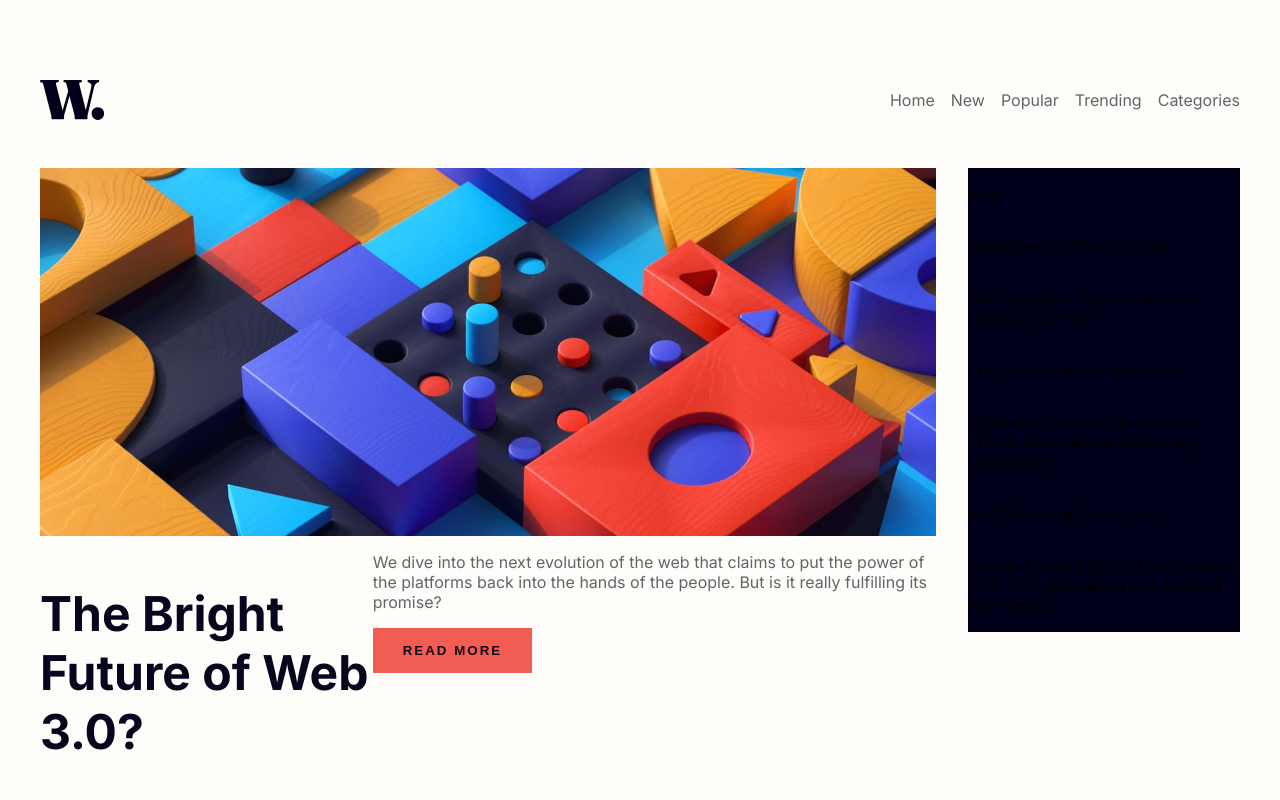
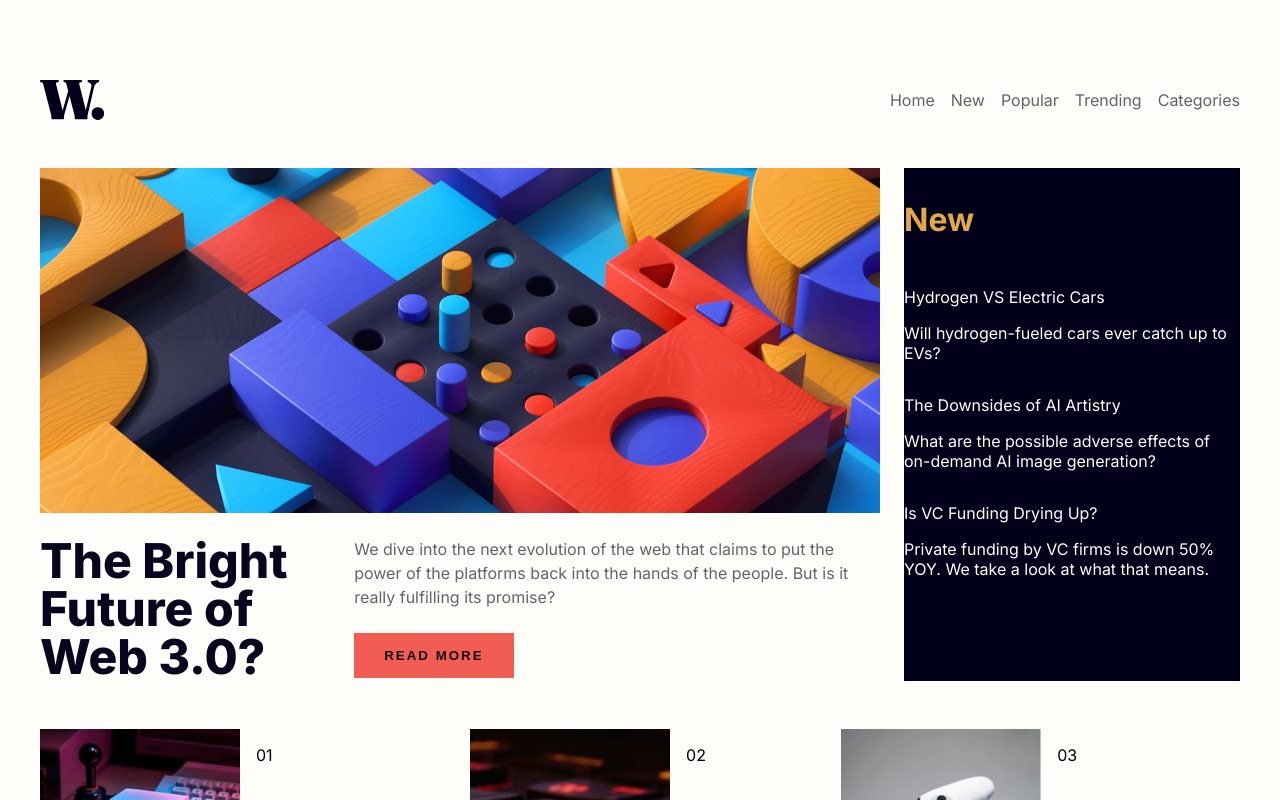
Before and after one commit to nadejda-g/news-homepage-react, a Next.js app: page / in a window 1280 px wide. Shown: the top 800 px of the page. Built offline with nearby package versions, Linux system fonts and the light colour scheme.

Commit message:
changed text spacing in main article

```diff
--- a/app/page.module.css
+++ b/app/page.module.css
@@ -22,7 +22,7 @@
 }
 
 .bannerImage {
-  width: 56rem;
+  width: 100%;
 }
 
 .mainArticle {
@@ -34,18 +34,28 @@
   display: flex;
   flex-direction: row;
   justify-content: space-evenly;
+  margin-top: 1.5rem;
 }
 
 .mainTitle p {
   font-size: 3rem;
   color: #06061E;
-  font-weight: bold;
+  font-weight: 800;
+  margin: 0;
+  line-height: 1;
+}
+
+.mainText {
+  display: flex;
+  flex-direction: column;
+  gap: 1.5rem;
 }
 
 .mainText p {
   font-size: 1rem;
   color: #64636B;
   font-weight: 400;
+  line-height: 1.5;
 }
 
 .mainText button {
@@ -56,13 +66,13 @@
   font-weight: 700;
   letter-spacing: 2px;
   padding: 15px 30px;
+  width: fit-content;
 }
 
 .middlePage {
-  display: flex;
-  flex-direction: row;
-  align-items: flex-start;
-  gap: 2rem;
+  display: grid;
+  grid-template-columns: 2.5fr 1fr;
+  gap: 1.5rem;
   margin-top: 3rem;
 }
 
@@ -74,10 +84,21 @@
   height: 100%;
 }
 
+.newArticles > p {
+  color: #E3A64B;
+  font-weight: 700;
+  font-size: 2rem;
+}
+
+.newArticleCard p {
+  color: white;
+}
+
 .popularArticles {
   display: flex;
   flex-direction: row;
   justify-content: space-evenly;
+  margin-top: 3rem;
 }
 
 .popularArticle {
--- a/lib/components/NewArticle.jsx
+++ b/lib/components/NewArticle.jsx
@@ -2,9 +2,9 @@ import styles from '@/app/page.module.css'
 
 export default function NewArticle({title, description}) {
     return (
-        <>
+        <div className={styles.newArticleCard}>
             <p>{title}</p>
             <p>{description}</p>
-        </>
+        </div>
     )
 }
```
